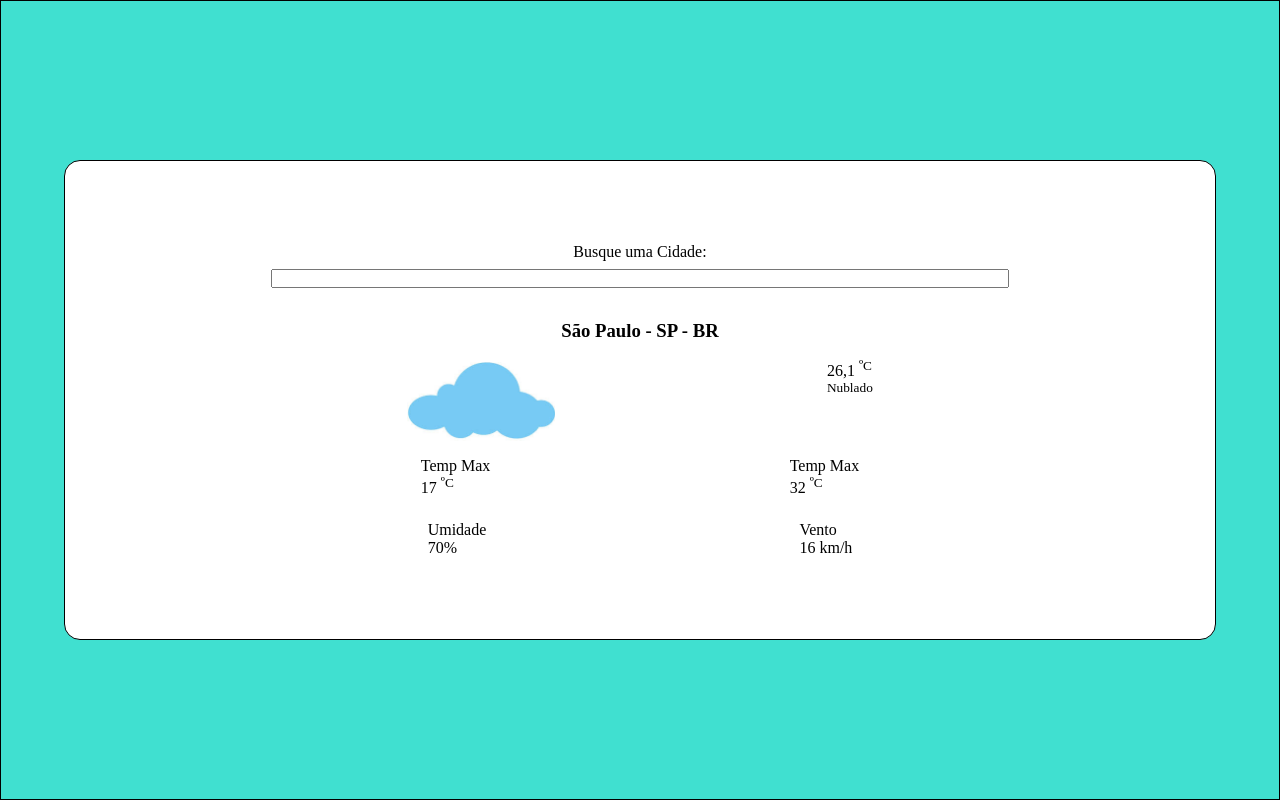
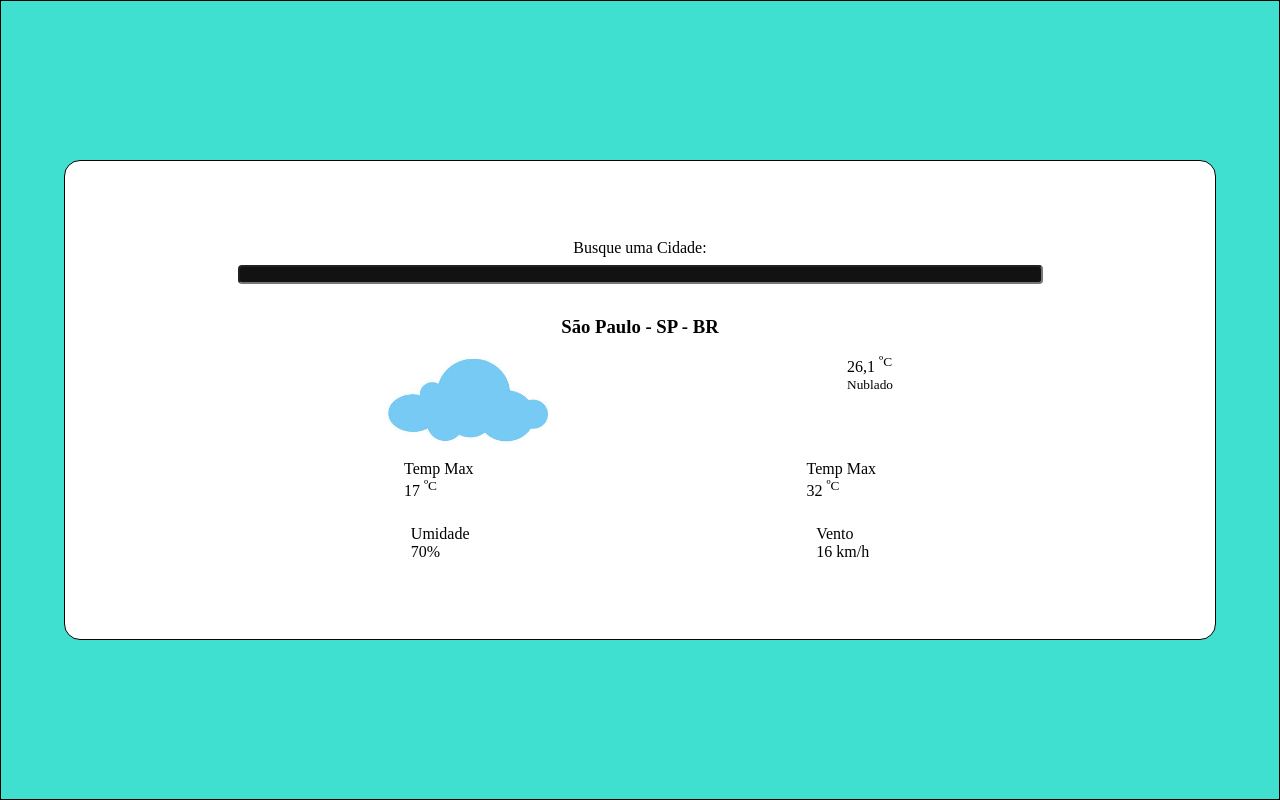
Before and after one commit to Paulo19961944/Weather-App, a website: page index.html in a window 1280 px wide. Drawn offline with Linux system fonts and the light colour scheme.

Commit message:
style: Adjust CSS

```diff
--- a/src/styles/main.css
+++ b/src/styles/main.css
@@ -5,7 +5,7 @@
 }
 
 body{
-    background-color: turquoise;
+    background-color: #40e0d0;
     border: 1px solid #000;
     min-height: 100vh;
     display: flex;
@@ -23,7 +23,6 @@ main{
     width: 90vw;
     height: 480px;
     border: 1px solid #000;
-    padding: 48px;
 }
 
 form{
@@ -45,6 +44,10 @@ form{
 }
 
 #search-city{
+    background-color: #121212;
+    color: #fff;
+    text-align: center;
+    border-radius: 4px;
     width: 70%;
     margin: 8px 0 32px 0;
 }
```
